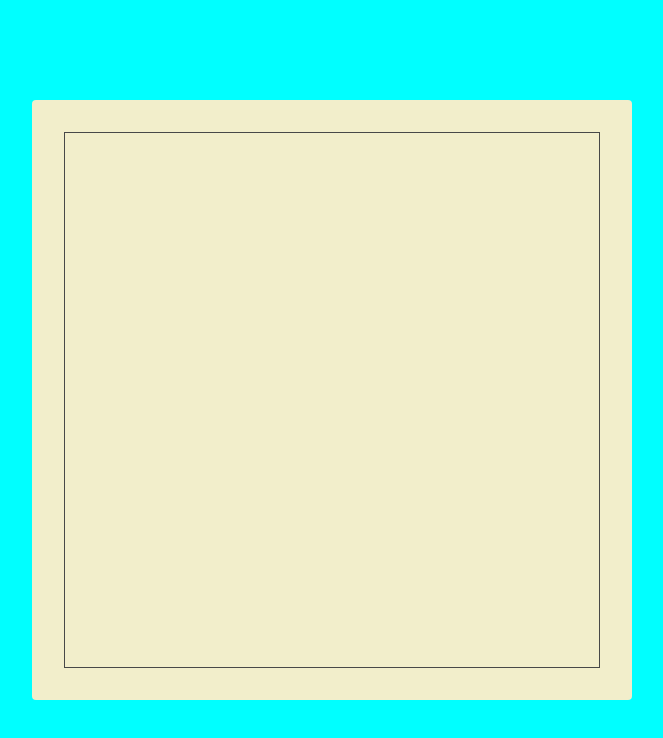
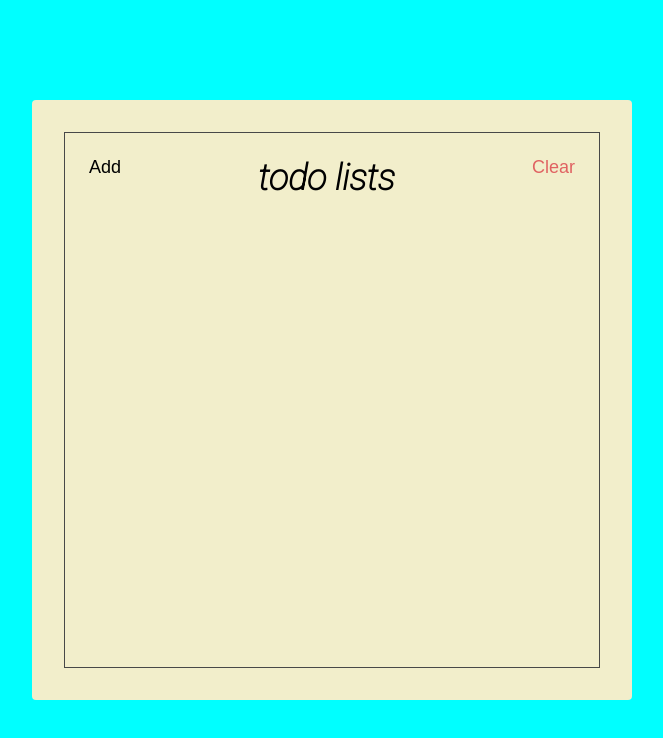
Before and after one commit to Baries-byte/react-course-starter, a website: page index.html in a window 1280 px wide. Shown: the whole page, without its empty margins (308-971 px from the left). Drawn offline with Linux system fonts and the light colour scheme; a web font is replaced by a local one.

Commit message:
Membuat header section

```diff
--- a/index.html
+++ b/index.html
@@ -14,7 +14,13 @@
   </head>
   <body>
     <div class="container">
-      <div class="frame"></div>
+      <div class="frame">
+        <div class="header">
+          <button class="header-btn">Add</button>
+          <h1 class="header-title">Todo Lists</h1>
+          <button class="header-btn main-red-color">Clear</button>
+        </div>
+      </div>
     </div>
   </body>
 </html>
--- a/style.css
+++ b/style.css
@@ -1,5 +1,13 @@
 * {
   box-sizing: border-box;
+}
+
+:root {
+  --main-red-color: #e06262;
+}
+
+.main-red-color {
+  color: var(--main-red-color);
 }
 
 html {
@@ -36,4 +44,31 @@ html {
 .frame {
   border: 1px solid #484848;
   height: 100%;
+
+  display: flex;
+  flex-direction: column;
 }
+
+.header {
+  display: flex;
+  align-items: flex-start;
+}
+
+.header-title {
+  flex: 1;
+  text-align: center;
+  font-size: 3.6rem;
+  font-family: "Roboto", sans-serif;
+  text-transform: lowercase;
+}
+
+.header-btn {
+  font-size: 1.8rem;
+  font-family: "Langar", sans-serif;
+
+  padding: 24px;
+
+  background: unset;
+  border: unset;
+  outline: unset;
+}
```
